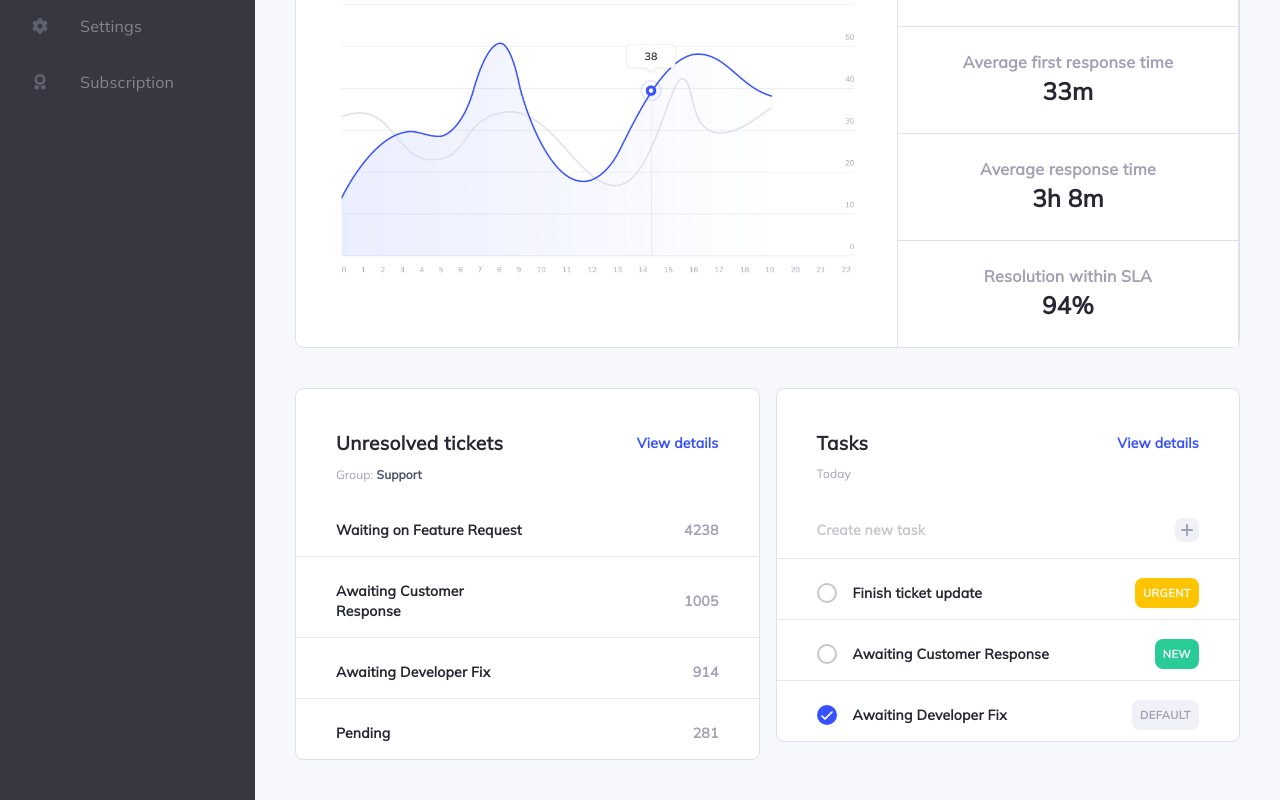
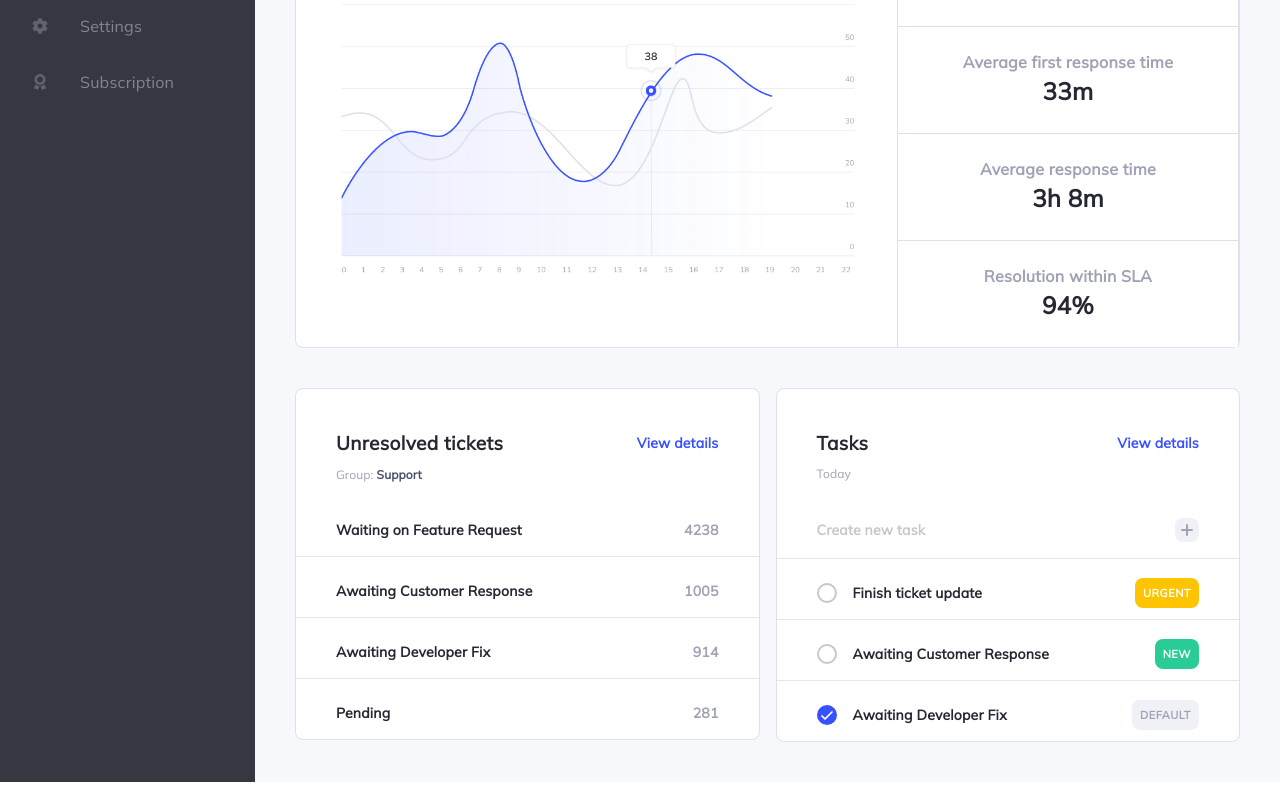
Before and after one commit to eduardovisa/prueba-x-data, a Next.js app: page /overview in a window 1280 px wide. Shown: the part 492-1292 px from the top of the page. Built offline with nearby package versions, Linux system fonts and the light colour scheme.

Commit message:
Folder files changes

```diff
--- a/pages/overview/index.tsx
+++ b/pages/overview/index.tsx
@@ -1,6 +1,6 @@
 import { trendsData } from '@/utils/data/overview/trends';
 import { simpleCardsData } from '@/utils/data/overview/simple_cards_data';
-import Trends from '@/components/overview/trends';
+import Trends from '@/components/overview/trends/trends';
 import SimpleCards from '@/components/overview/simple_cards';
 import ContentLayout from '@/components/layouts/content_layout';
 import Tickets from '@/components/overview/tickets';
--- a/src/components/overview/tasks.tsx
+++ /dev/null
@@ -1,42 +0,0 @@
-import { CardsProps, TasksProps } from '@/types/data/overview';
-import { BtnAddIcon } from '@/svg/buttons';
-import TasksCards from './tasks_cards';
-
-const Tasks: React.FC<{ data: (CardsProps & TasksProps)[] }> = (data) => {
-  return (
-    <div className="flex flex-col border rounded-[8px] bg-white border-primary-gray-light">
-      <div className="flex-1 p-10 pb-3">
-        <div className="flex w-full items-center justify-between">
-          <div className="flex-1">
-            <h1 className="text-[19px] font-[700] text-primary-black mb-2 tracking-[0.4px] leading-normal">
-              Tasks
-            </h1>
-          </div>
-          <div className="flex-none flex justify-end">
-            <h1 className="text-[14px] font-[600] text-primary-blue mb-2 tracking-[0.2px] leading-[20px] cursor-pointer">
-              View details
-            </h1>
-          </div>
-        </div>
-        <h1 className="text-[12px] font-[400] text-secondary-gray-light tracking-[0.1px] leading-[16px]">
-          Today
-        </h1>
-      </div>
-      <div className="flex-none grid grid-cols-1 divide-y gap-0">
-        <div className="flex justify-between bg-white items-center mb-4 pr-10 pl-10">
-          <div className="flex-1">
-            <h1 className="text-[14px] font-[600] text-[#C5C7CD] tracking-[0.2px] mt-6 leading-[20px]">
-              Create new task
-            </h1>
-          </div>
-          <div className="flex-1 flex justify-end items-center mt-6 cursor-pointer">
-            <BtnAddIcon />
-          </div>
-        </div>
-        {TasksCards(data)}
-      </div>
-    </div>
-  );
-};
-
-export default Tasks;
--- a/src/components/overview/tasks_cards.tsx
+++ b/src/components/overview/tasks/tasks_cards.tsx
@@ -1,5 +1,5 @@
+import { CardsProps, TasksProps } from '@/types/data/overview';
 import { CheckBoxCompleted, CheckBoxIncompleted } from '@/svg/buttons';
-import { CardsProps, TasksProps } from '@/types/data/overview';
 import TaskBadge from './task_badge';
 
 const TasksCards: React.FC<{ data: (CardsProps & TasksProps)[] }> = (data) => {
@@ -19,7 +19,7 @@ const TasksCards: React.FC<{ data: (CardsProps & TasksProps)[] }> = (data) => {
             {info.label}
           </h1>
         </div>
-        <div className="flex-1 flex justify-end items-center">
+        <div className="flex-none flex justify-end items-center">
           {TaskBadge(info.secondaryLabel)}
         </div>
       </div>
--- a/src/components/overview/tickets.tsx
+++ /dev/null
@@ -1,34 +0,0 @@
-import { CardsProps } from '@/types/data/overview';
-import TicketsCards from './tickets_cards';
-
-const Tickets: React.FC<{ data: CardsProps[] }> = (data) => {
-  return (
-    <div className="flex flex-col border rounded-[8px] bg-white border-primary-gray-light">
-      <div className="flex-1 p-10 pb-3">
-        <div className="flex w-full items-center justify-between">
-          <div className="flex-1">
-            <h1 className="text-[19px] font-[700] text-primary-black mb-2 tracking-[0.4px] leading-normal">
-              Unresolved tickets
-            </h1>
-          </div>
-          <div className="flex-none flex justify-end">
-            <h1 className="text-[14px] font-[600] text-primary-blue mb-2 tracking-[0.2px] leading-[20px] cursor-pointer">
-              View details
-            </h1>
-          </div>
-        </div>
-        <h1 className="text-[12px] font-[400] text-secondary-gray-light tracking-[0.1px] leading-[16px]">
-          Group:{' '}
-          <span className="text-input-placeholder leading-normal font-[600]">
-            Support
-          </span>
-        </h1>
-      </div>
-      <div className="flex-none grid grid-cols-1 divide-y gap-0">
-        {TicketsCards(data)}
-      </div>
-    </div>
-  );
-};
-
-export default Tickets;
--- a/src/components/overview/tickets_cards.tsx
+++ b/src/components/overview/tickets/tickets_cards.tsx
@@ -14,7 +14,7 @@ const TicketsCards: React.FC<{ data: CardsProps[] }> = (data) => {
             {info.label}
           </h1>
         </div>
-        <div className="flex-1 flex justify-end items-center">
+        <div className="flex-none flex justify-end items-center">
           <h1 className="text-[14px] font-[600] text-secondary-gray-light tracking-[0.2px] mt-6 leading-[20px]">
             {info.secondaryLabel}
           </h1>
--- a/src/components/overview/trends.tsx
+++ b/src/components/overview/trends/trends.tsx
@@ -1,7 +1,7 @@
 import { CardsProps } from '@/types/data/overview';
 import TrendsCards from './trends_cards';
 import { DividerMini } from '@/svg/divider';
-import imgGraph from '@/assets/graph.png';
+import imgGraph from '@/assets/trends_graph.png';
 import Image from 'next/image';
 
 const Trends: React.FC<{ data: CardsProps[] }> = (data) => {
```
Also changed, not shown: src/assets/trends_graph.png (renamed from src/assets/graph.png), src/components/overview/tasks/task_badge.tsx (renamed from src/components/overview/task_badge.tsx), src/components/overview/trends/trends_cards.tsx (renamed from src/components/overview/trends_cards.tsx).
